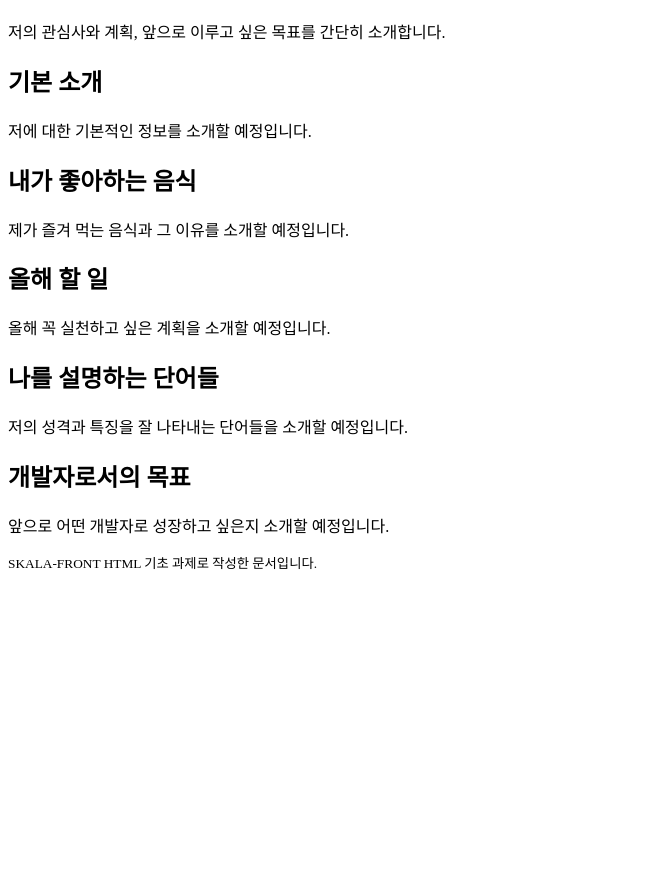
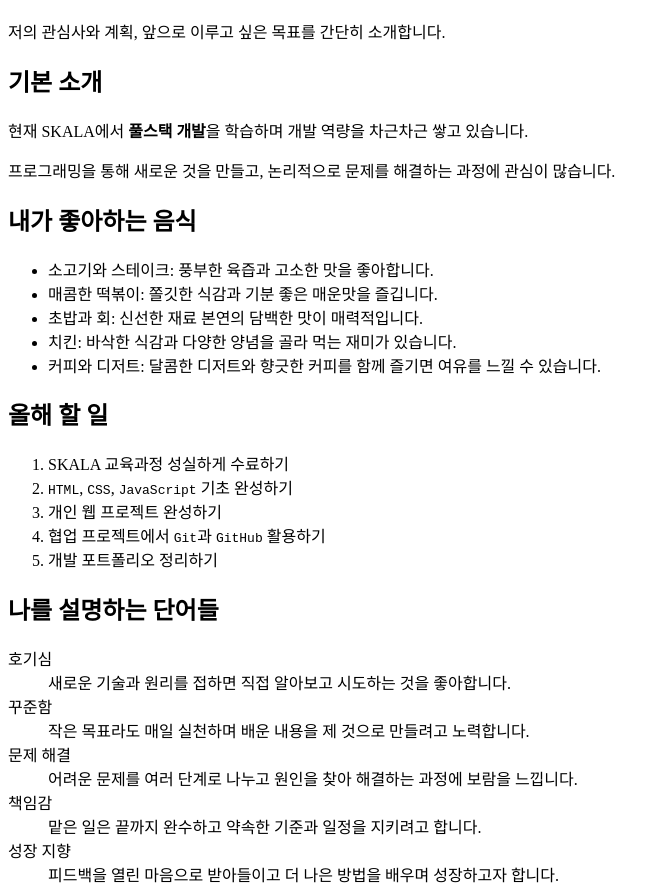
Before and after one commit to ii2001/skala-front, a plain HTML site: page html/myProfile.html in a window 1280 px wide. Shown: the part 70-955 px from the top of the page, without its empty margins (0-670 px from the left). Before the commit the page ends 800 px from the top, so only its background shows below. Drawn offline with Linux system fonts and the light colour scheme.

Commit message:
✨ 자세한 개인 소개 및 목표를 포함한 내 프로필 페이지 업데이트

```diff
--- a/html/myProfile.html
+++ b/html/myProfile.html
@@ -15,23 +15,48 @@
       <article>
         <section>
           <h2>기본 소개</h2>
-          <p>저에 대한 기본적인 정보를 소개할 예정입니다.</p>
+          <p>현재 SKALA에서 <strong>풀스택 개발</strong>을 학습하며 개발 역량을 차근차근 쌓고 있습니다.</p>
+          <p>프로그래밍을 통해 새로운 것을 만들고, 논리적으로 문제를 해결하는 과정에 관심이 많습니다.</p>
         </section>
         <section>
           <h2>내가 좋아하는 음식</h2>
-          <p>제가 즐겨 먹는 음식과 그 이유를 소개할 예정입니다.</p>
+          <ul>
+            <li>소고기와 스테이크: 풍부한 육즙과 고소한 맛을 좋아합니다.</li>
+            <li>매콤한 떡볶이: 쫄깃한 식감과 기분 좋은 매운맛을 즐깁니다.</li>
+            <li>초밥과 회: 신선한 재료 본연의 담백한 맛이 매력적입니다.</li>
+            <li>치킨: 바삭한 식감과 다양한 양념을 골라 먹는 재미가 있습니다.</li>
+            <li>커피와 디저트: 달콤한 디저트와 향긋한 커피를 함께 즐기면 여유를 느낄 수 있습니다.</li>
+          </ul>
         </section>
         <section>
           <h2>올해 할 일</h2>
-          <p>올해 꼭 실천하고 싶은 계획을 소개할 예정입니다.</p>
+          <ol>
+            <li>SKALA 교육과정 성실하게 수료하기</li>
+            <li><code>HTML</code>, <code>CSS</code>, <code>JavaScript</code> 기초 완성하기</li>
+            <li>개인 웹 프로젝트 완성하기</li>
+            <li>협업 프로젝트에서 <code>Git</code>과 <code>GitHub</code> 활용하기</li>
+            <li>개발 포트폴리오 정리하기</li>
+          </ol>
         </section>
         <section>
           <h2>나를 설명하는 단어들</h2>
-          <p>저의 성격과 특징을 잘 나타내는 단어들을 소개할 예정입니다.</p>
+          <dl>
+            <dt>호기심</dt>
+            <dd>새로운 기술과 원리를 접하면 직접 알아보고 시도하는 것을 좋아합니다.</dd>
+            <dt>꾸준함</dt>
+            <dd>작은 목표라도 매일 실천하며 배운 내용을 제 것으로 만들려고 노력합니다.</dd>
+            <dt>문제 해결</dt>
+            <dd>어려운 문제를 여러 단계로 나누고 원인을 찾아 해결하는 과정에 보람을 느낍니다.</dd>
+            <dt>책임감</dt>
+            <dd>맡은 일은 끝까지 완수하고 약속한 기준과 일정을 지키려고 합니다.</dd>
+            <dt>성장 지향</dt>
+            <dd>피드백을 열린 마음으로 받아들이고 더 나은 방법을 배우며 성장하고자 합니다.</dd>
+          </dl>
         </section>
         <section>
           <h2>개발자로서의 목표</h2>
-          <p>앞으로 어떤 개발자로 성장하고 싶은지 소개할 예정입니다.</p>
+          <p><strong>사용자가 겪는 문제를 이해하고 실질적인 해결책을 만드는 개발자</strong>가 되고 싶습니다.</p>
+          <p>단순히 코드를 작성하는 데 그치지 않고 동료와 원활하게 협업하며, 읽기 쉽고 유지보수하기 좋은 결과물을 만드는 것을 목표로 합니다.</p>
         </section>
       </article>
     </main>
```
